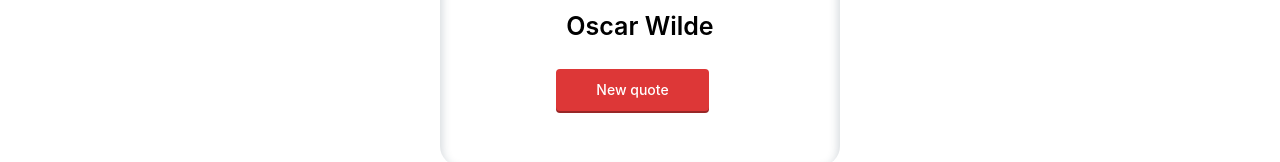
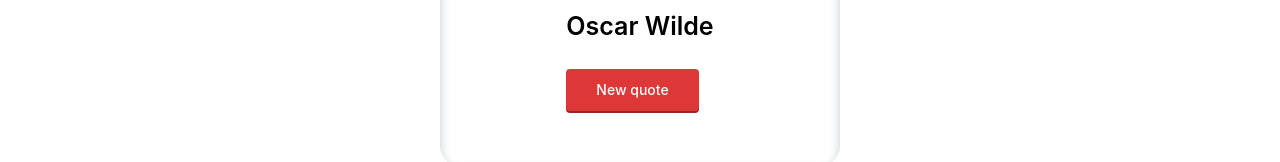
Before and after one commit to first-g/team-project, a React (Create React App) app: page /team-project/quotes in a window 1280 px wide. Shown: the part 338-500 px from the top of the page. Built offline with nearby package versions, Linux system fonts and the light colour scheme; the HTML template or start-up script is replaced by a standard one.

Commit message:
ref styles

```diff
--- a/src/App.css
+++ b/src/App.css
@@ -16,6 +16,32 @@ img{vertical-align: top;}
 h1,h2,h3,h4,h5,h6{font-size:inherit;font-weight: inherit;}
 /*--------------------*/
 
+button {
+    text-align: center;
+    display: inline-block;
+    padding: 0 30px;
+    margin: 0 15px 15px 0;
+    outline: none;
+    border: none;
+    border-radius: 4px;
+    height: 42px;
+    line-height: 32px;
+    font-size: 14px;
+    font-weight: 500;
+    text-decoration: none;
+    color: #fff;
+    background-color: #dd3737;
+    box-shadow: 0 2px #982727;
+    cursor: pointer;
+}
+
+button:hover {
+	background-color: #ed0000;
+}
+button:active {
+	background-color: #9e2f2f;
+}
+
 .app__content{
     margin-top: 30px;
     padding: 0px 10px;
--- a/src/components/Quotes/Quotes.css
+++ b/src/components/Quotes/Quotes.css
@@ -44,36 +44,6 @@
     margin-top: 20px;
 }
 
-.new-quote {
-    display: inline-block;
-	box-sizing: border-box;
-	padding: 0 40px;
-	margin: 0 15px 15px 0;
-	outline: none;
-	border: none;
-	border-radius: 4px;
-	height: 42px;
-	line-height: 32px;
-	font-size: 14px;
-	font-weight: 500;
-	text-decoration: none;
-	color: #fff;
-	background-color: #dd3737;
-	box-shadow: 0 2px #982727;
-	cursor: pointer;
-	user-select: none;
-	appearance: none;
-	touch-action: manipulation;
-	vertical-align: top;
-}
-
-.new-quote:hover {
-	background-color: #ed0000;
-}
-.new-quote:active {
-	background-color: #9e2f2f;
-}
-
 .quotes__fact a {
     text-align: center;
     display: inline-block;
--- a/src/components/Timer/Timer.css
+++ b/src/components/Timer/Timer.css
@@ -22,25 +22,6 @@
     text-align: center;
 }
 
-.timer__main button {
-    text-align: center;
-    display: inline-block;
-    padding: 0 30px;
-    margin: 0 15px 15px 0;
-    outline: none;
-    border: none;
-    border-radius: 4px;
-    height: 42px;
-    line-height: 32px;
-    font-size: 14px;
-    font-weight: 500;
-    text-decoration: none;
-    color: #fff;
-    background-color: #dd3737;
-    box-shadow: 0 2px #982727;
-    cursor: pointer;
-}
-
 .timer__buttons {
     display: flex;
     justify-content: center;
```
